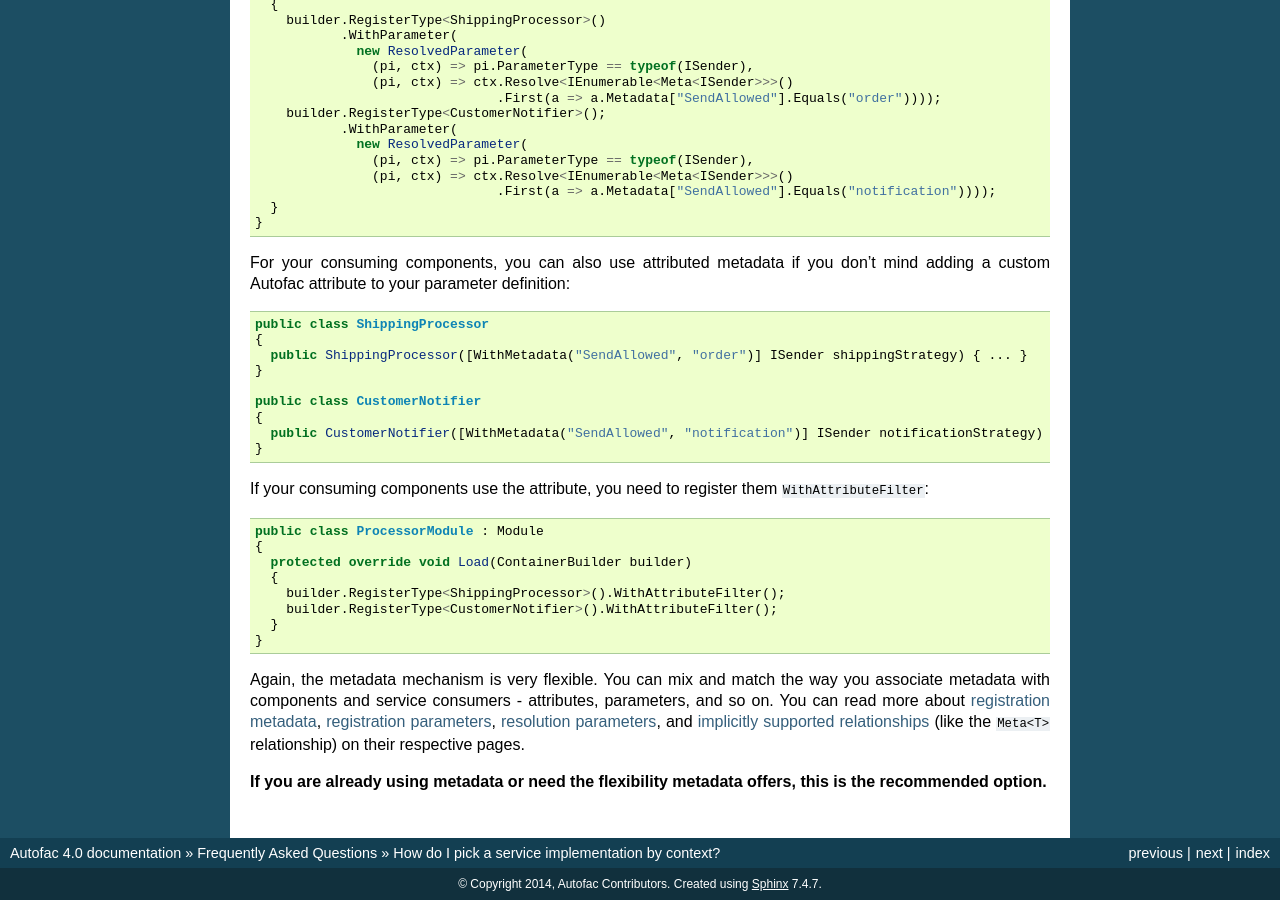
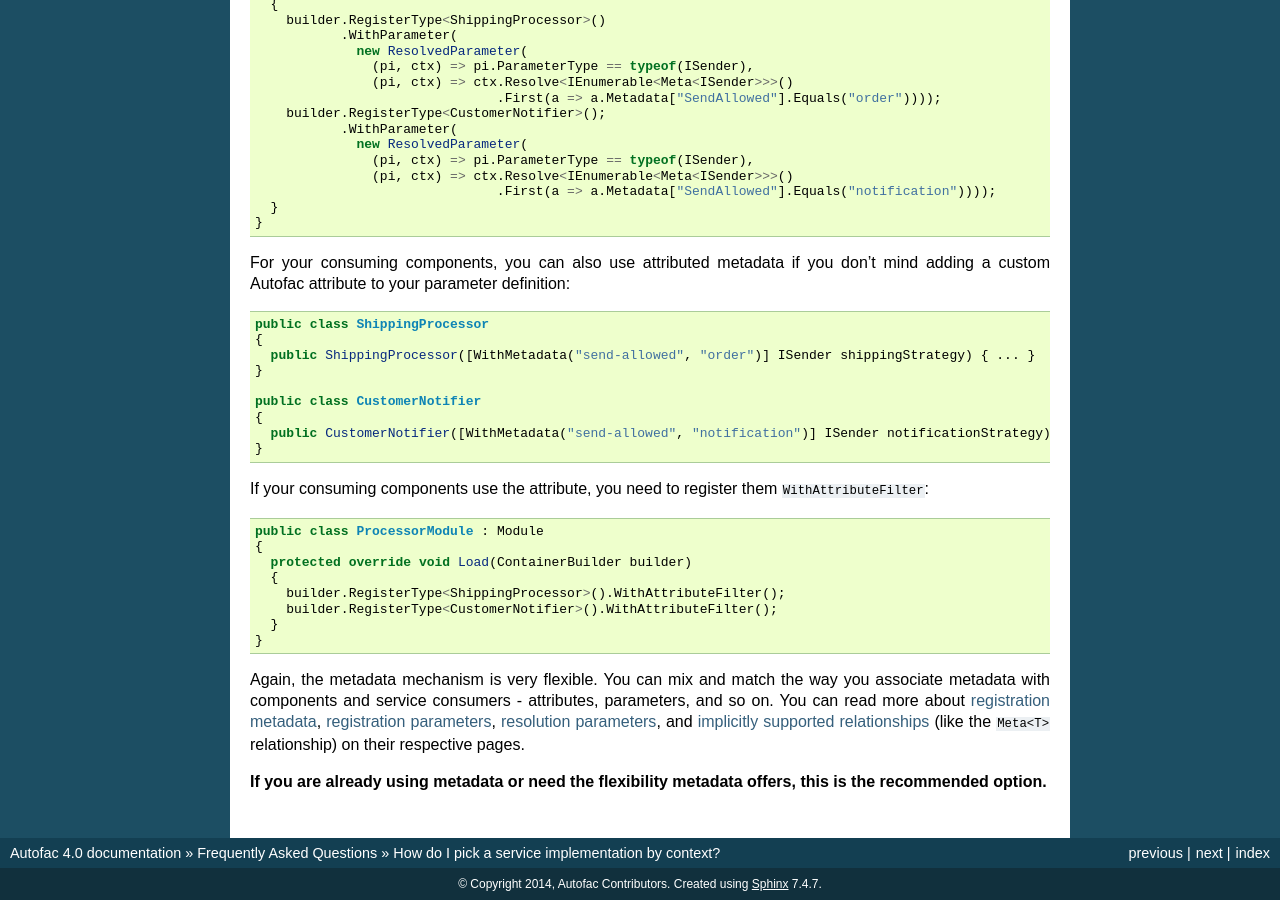
Before and after one commit to autofac/Documentation, a Sphinx documentation site: the page built from docs/faq/select-by-context.rst, in a window 1280 px wide and 900 px high, scrolled down 7322 px. Built offline with Sphinx 7.4.7, drawn with Linux system fonts in a browser that asks for light colours.

Commit message:
The same in the attributes with send-allowed

```diff
--- a/docs/faq/select-by-context.rst
+++ b/docs/faq/select-by-context.rst
@@ -445,12 +445,12 @@ For your consuming components, you can also use attributed metadata if you don't
 
     public class ShippingProcessor
     {
-      public ShippingProcessor([WithMetadata("SendAllowed", "order")] ISender shippingStrategy) { ... }
+      public ShippingProcessor([WithMetadata("send-allowed", "order")] ISender shippingStrategy) { ... }
     }
 
     public class CustomerNotifier
     {
-      public CustomerNotifier([WithMetadata("SendAllowed", "notification")] ISender notificationStrategy) { ... }
+      public CustomerNotifier([WithMetadata("send-allowed", "notification")] ISender notificationStrategy) { ... }
     }
 
 If your consuming components use the attribute, you need to register them ``WithAttributeFilter``:
```
